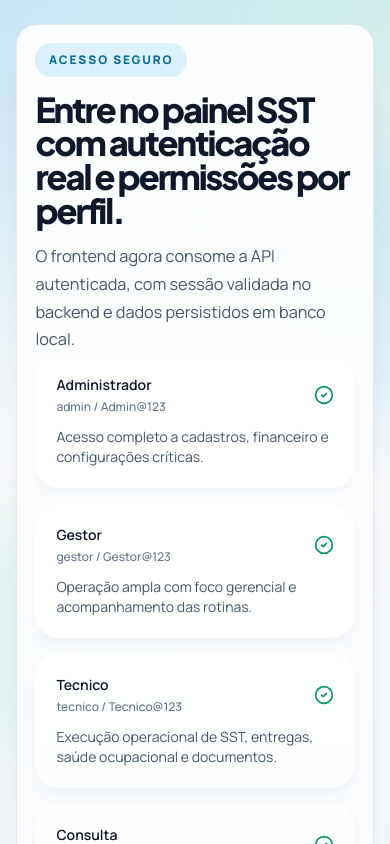
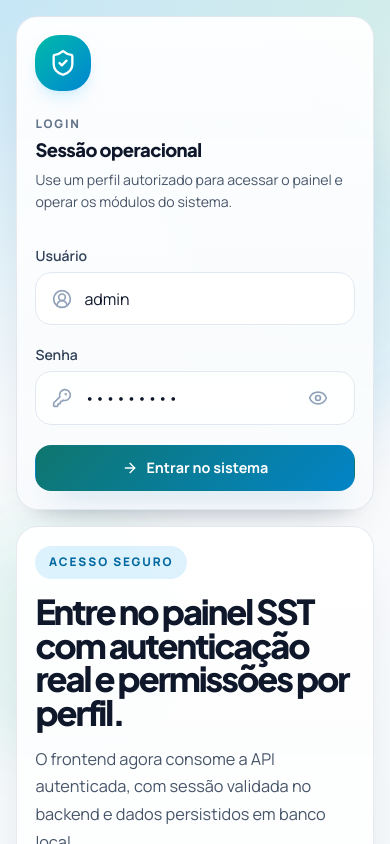
Before and after one commit to riqueLenis/sst, a React (Vite) app: page /login in a window 390 px wide. Shown: the top 844 px of the page. Built offline with nearby package versions, Linux system fonts and the light colour scheme.

Commit message:
fix: icons bug, adjusted complet

```diff
--- a/src/components/Layout.tsx
+++ b/src/components/Layout.tsx
@@ -10,6 +10,7 @@ import {
   FileSignature,
   HardHat,
   LayoutDashboard,
+  LoaderCircle,
   LogOut,
   Menu,
   ShieldCheck,
@@ -19,6 +20,7 @@ import {
   Users,
   X,
 } from "lucide-react";
+import { apiClient } from "../lib/apiClient";
 import { cn } from "../lib/utils";
 import { useAuth } from "../store/AuthContext";
 
@@ -124,8 +126,9 @@ function getRouteContext(pathname: string) {
 
 export default function Layout() {
   const [sidebarOpen, setSidebarOpen] = useState(false);
+  const [isLoggingOut, setIsLoggingOut] = useState(false);
   const location = useLocation();
-  const { logout, user } = useAuth();
+  const { logout, token, user } = useAuth();
   const routeContext = useMemo(
     () => getRouteContext(location.pathname),
     [location.pathname],
@@ -164,6 +167,26 @@ export default function Layout() {
   useEffect(() => {
     setSidebarOpen(false);
   }, [location.pathname]);
+
+  const handleLogout = async () => {
+    if (isLoggingOut) {
+      return;
+    }
+
+    setIsLoggingOut(true);
+
+    try {
+      if (token) {
+        await apiClient.post("/api/auth/logout", undefined, {
+          token,
+        });
+      }
+    } catch {
+      // The local session must still be cleared even if the API request fails.
+    }
+
+    logout();
+  };
 
   return (
     <div className="app-shell">
@@ -240,6 +263,36 @@ export default function Layout() {
                 </span>
               </NavLink>
             ))}
+
+            <div className="mt-auto pt-3">
+              <button
+                type="button"
+                onClick={() => {
+                  void handleLogout();
+                }}
+                className={cn(
+                  "nav-link w-full text-left",
+                  isLoggingOut && "pointer-events-none opacity-70",
+                )}
+                aria-label="Sair do sistema"
+                title="Encerrar sessão"
+                disabled={isLoggingOut}
+              >
+                {isLoggingOut ? (
+                  <LoaderCircle className="nav-link-icon h-5 w-5 animate-spin" />
+                ) : (
+                  <LogOut className="nav-link-icon h-5 w-5" />
+                )}
+                <span className="nav-link-copy sidebar-expandable">
+                  <span className="nav-link-title">
+                    {isLoggingOut ? "Saindo..." : "Sair"}
+                  </span>
+                  <span className="nav-link-description">
+                    Encerra a sessão atual com segurança.
+                  </span>
+                </span>
+              </button>
+            </div>
           </nav>
 
           <div className="sidebar-expandable-block">
@@ -305,13 +358,23 @@ export default function Layout() {
               </div>
 
               <button
-                className="app-icon-button"
+                className={cn(
+                  "app-icon-button",
+                  isLoggingOut && "pointer-events-none opacity-70",
+                )}
                 type="button"
-                aria-label="Sair"
-                onClick={logout}
-                title="Encerrar sessão"
+                aria-label={isLoggingOut ? "Encerrando sessão" : "Sair"}
+                onClick={() => {
+                  void handleLogout();
+                }}
+                title={isLoggingOut ? "Encerrando sessão" : "Encerrar sessão"}
+                disabled={isLoggingOut}
               >
-                <LogOut className="h-5 w-5" />
+                {isLoggingOut ? (
+                  <LoaderCircle className="h-5 w-5 animate-spin" />
+                ) : (
+                  <LogOut className="h-5 w-5" />
+                )}
               </button>
             </div>
           </header>
--- a/src/pages/Login.tsx
+++ b/src/pages/Login.tsx
@@ -2,6 +2,8 @@ import React, { useMemo, useState } from "react";
 import {
   ArrowRight,
   CheckCircle2,
+  Eye,
+  EyeOff,
   KeyRound,
   ShieldCheck,
   UserCircle2,
@@ -47,6 +49,7 @@ export default function Login() {
   });
   const [error, setError] = useState<string | null>(null);
   const [isSubmitting, setIsSubmitting] = useState(false);
+  const [isPasswordVisible, setIsPasswordVisible] = useState(false);
 
   const redirectPath = useMemo(() => {
     const state = location.state as { from?: { pathname?: string } } | null;
@@ -73,9 +76,9 @@ export default function Login() {
   };
 
   return (
-    <div className="min-h-screen px-4 py-6 sm:px-6 lg:px-8">
-      <div className="mx-auto grid min-h-[calc(100vh-3rem)] max-w-7xl gap-6 lg:grid-cols-[1.15fr_0.85fr]">
-        <section className="hero-card flex flex-col justify-between overflow-hidden">
+    <div className="min-h-screen px-4 py-4 sm:px-6 sm:py-6 lg:px-8">
+      <div className="mx-auto grid min-h-[calc(100vh-2rem)] max-w-7xl items-stretch gap-4 lg:min-h-[calc(100vh-3rem)] lg:grid-cols-[minmax(0,1.08fr)_minmax(24rem,0.92fr)] lg:gap-6">
+        <section className="hero-card order-2 flex flex-col justify-between gap-6 overflow-hidden p-5 sm:p-6 lg:order-1 lg:p-8">
           <div>
             <span className="hero-accent">Acesso seguro</span>
             <h1 className="hero-title mt-3 max-w-2xl">
@@ -86,7 +89,7 @@ export default function Login() {
             </p>
           </div>
 
-          <div className="grid gap-4 md:grid-cols-2">
+          <div className="grid gap-3 sm:grid-cols-2 lg:gap-4">
             {demoAccounts.map((account) => (
               <button
                 key={account.username}
@@ -97,7 +100,7 @@ export default function Login() {
                     password: account.password,
                   })
                 }
-                className="rounded-3xl border border-white/60 bg-white/80 p-5 text-left shadow-lg shadow-slate-200/40 transition-transform duration-200 hover:-translate-y-0.5"
+                className="rounded-3xl border border-white/60 bg-white/80 p-4 text-left shadow-lg shadow-slate-200/40 transition-transform duration-200 hover:-translate-y-0.5 sm:p-5"
               >
                 <div className="flex items-center justify-between gap-4">
                   <div>
@@ -114,7 +117,7 @@ export default function Login() {
           </div>
         </section>
 
-        <section className="panel flex flex-col justify-center">
+        <section className="panel order-1 mx-auto flex w-full max-w-xl flex-col justify-center p-5 sm:p-6 lg:order-2 lg:max-w-none lg:p-8">
           <div className="mb-6 inline-flex h-14 w-14 items-center justify-center rounded-3xl bg-linear-to-br from-teal-500 to-sky-600 text-white shadow-lg shadow-sky-200/50">
             <ShieldCheck className="h-7 w-7" />
           </div>
@@ -130,8 +133,8 @@ export default function Login() {
               <label className="mb-1.5 block text-sm font-semibold text-slate-700">
                 Usuário
               </label>
-              <div className="search-shell rounded-2xl border border-slate-200">
-                <UserCircle2 className="h-5 w-5 text-slate-400" />
+              <div className="group flex min-h-[3.35rem] items-center gap-3 rounded-2xl border border-slate-200 bg-white/92 px-4 transition-all duration-200 focus-within:border-sky-200 focus-within:bg-white focus-within:shadow-[0_0_0_4px_rgba(14,116,144,0.12)]">
+                <UserCircle2 className="h-5 w-5 shrink-0 text-slate-400 transition-colors duration-200 group-focus-within:text-sky-600" />
                 <input
                   value={credentials.username}
                   onChange={(event) =>
@@ -140,9 +143,10 @@ export default function Login() {
                       username: event.target.value,
                     }))
                   }
-                  className="w-full border-0 bg-transparent px-0 py-0 shadow-none"
+                  className="min-w-0 flex-1 border-0 bg-transparent p-0 text-slate-900 shadow-none outline-none placeholder:text-slate-400 focus:shadow-none"
                   placeholder="Digite seu usuário"
                   autoComplete="username"
+                  spellCheck={false}
                 />
               </div>
             </div>
@@ -151,10 +155,10 @@ export default function Login() {
               <label className="mb-1.5 block text-sm font-semibold text-slate-700">
                 Senha
               </label>
-              <div className="search-shell rounded-2xl border border-slate-200">
-                <KeyRound className="h-5 w-5 text-slate-400" />
+              <div className="group flex min-h-[3.35rem] items-center gap-3 rounded-2xl border border-slate-200 bg-white/92 px-4 transition-all duration-200 focus-within:border-sky-200 focus-within:bg-white focus-within:shadow-[0_0_0_4px_rgba(14,116,144,0.12)]">
+                <KeyRound className="h-5 w-5 shrink-0 text-slate-400 transition-colors duration-200 group-focus-within:text-sky-600" />
                 <input
-                  type="password"
+                  type={isPasswordVisible ? "text" : "password"}
                   value={credentials.password}
                   onChange={(event) =>
                     setCredentials((prev) => ({
@@ -162,10 +166,22 @@ export default function Login() {
                       password: event.target.value,
                     }))
                   }
-                  className="w-full border-0 bg-transparent px-0 py-0 shadow-none"
+                  className="min-w-0 flex-1 border-0 bg-transparent p-0 text-slate-900 shadow-none outline-none placeholder:text-slate-400 focus:shadow-none"
                   placeholder="Digite sua senha"
                   autoComplete="current-password"
                 />
+                <button
+                  type="button"
+                  onClick={() => setIsPasswordVisible((value) => !value)}
+                  className="inline-flex h-10 w-10 shrink-0 items-center justify-center rounded-full text-slate-400 transition-colors duration-200 hover:bg-slate-100 hover:text-slate-600 focus:outline-none"
+                  aria-label={isPasswordVisible ? "Ocultar senha" : "Mostrar senha"}
+                >
+                  {isPasswordVisible ? (
+                    <EyeOff className="h-5 w-5" />
+                  ) : (
+                    <Eye className="h-5 w-5" />
+                  )}
+                </button>
               </div>
             </div>
 
```
